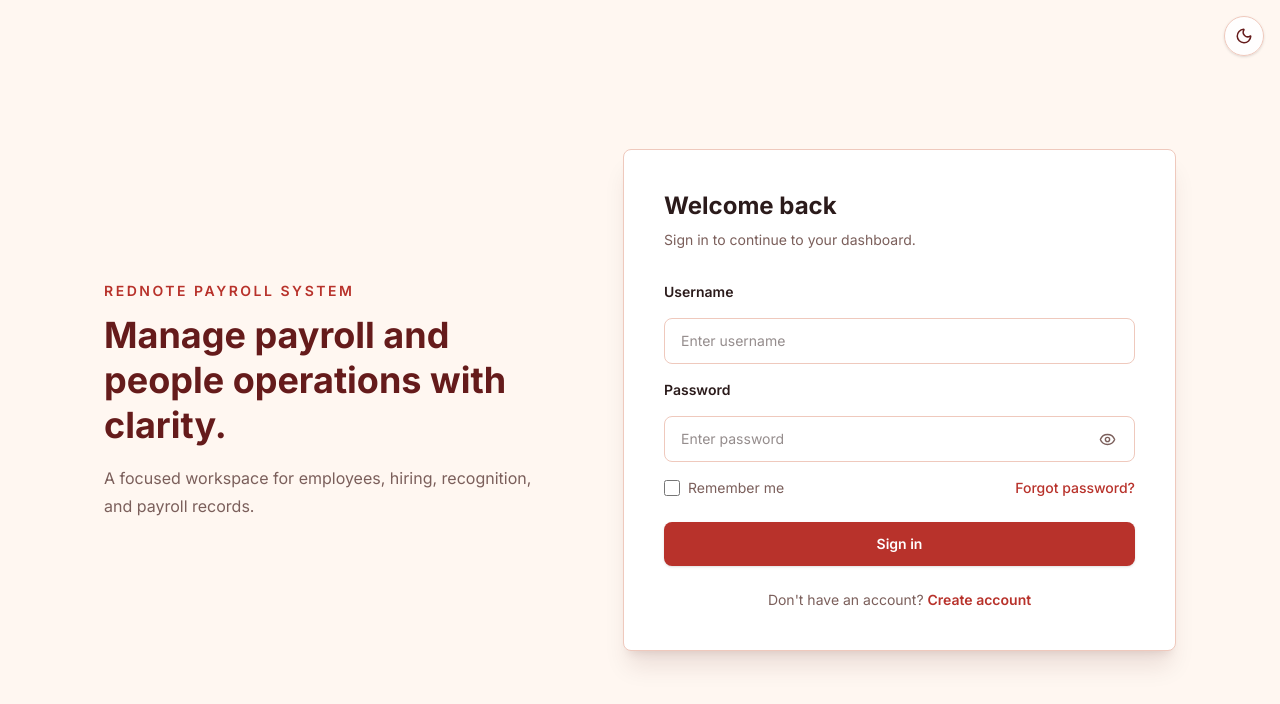
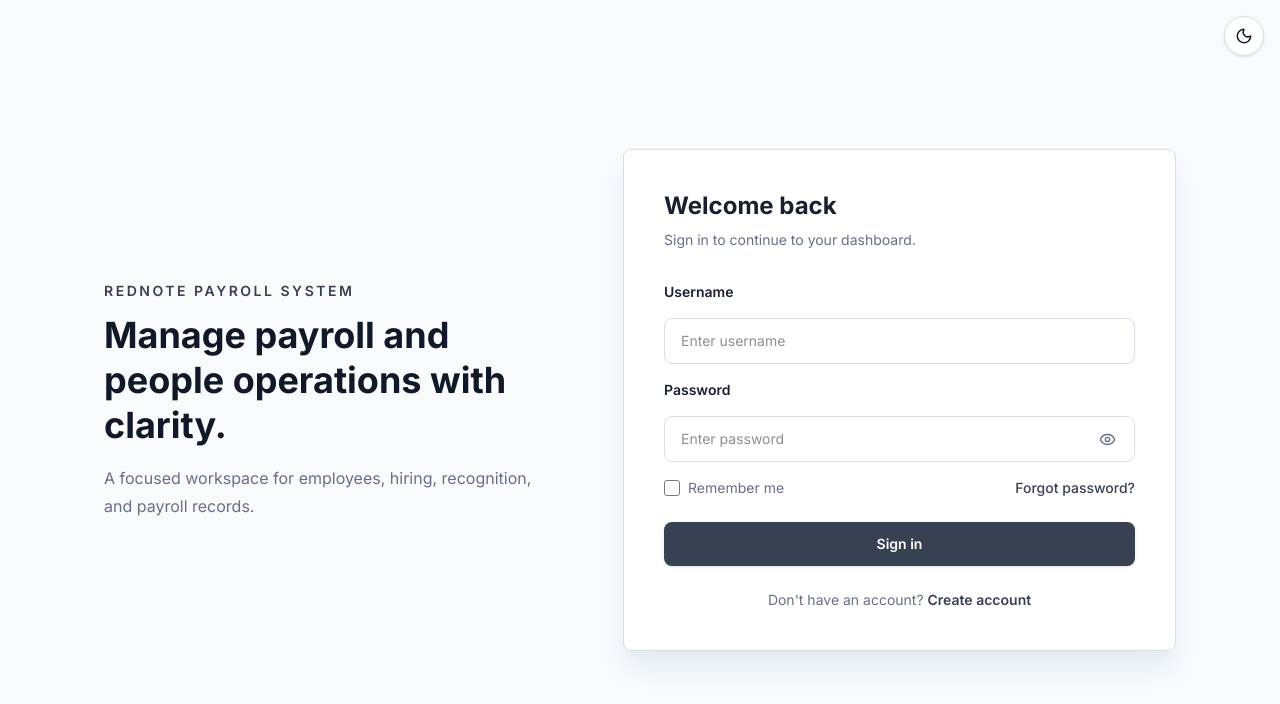
Before and after one commit to nishxnkk/hrms-group-prj-fresh, a React (Vite) app in the folder Frontend/: page /login in a window 1280 px wide. Shown: the top 704 px of the page. Built offline with nearby package versions, Linux system fonts and the light colour scheme; no server answers.

Commit message:
Soften red theme accents

```diff
--- a/Frontend/src/components/layout/Layout.jsx
+++ b/Frontend/src/components/layout/Layout.jsx
@@ -3,7 +3,7 @@ import Sidebar from "./Sidebar";
 
 function Layout({ children }) {
   return (
-    <div className="app-shell min-h-screen bg-[var(--rn-bg)] dark:bg-[#211313]">
+    <div className="app-shell min-h-screen bg-[var(--rn-bg)] dark:bg-slate-950">
       <Sidebar />
 
       <main className="app-main min-h-screen">
--- a/Frontend/src/components/ui/Button.jsx
+++ b/Frontend/src/components/ui/Button.jsx
@@ -14,16 +14,16 @@ const Button = ({
 
     const variants = {
   primary:
-    "bg-[var(--rn-primary)] text-white hover:bg-[var(--rn-primary-hover)] focus:ring-[var(--rn-primary)] dark:bg-[var(--rn-primary)] dark:focus:ring-[var(--rn-primary)]",
+    "bg-[var(--rn-action)] text-white hover:bg-[var(--rn-action-hover)] focus:ring-[var(--rn-action)] dark:bg-[var(--rn-action)] dark:focus:ring-[var(--rn-action)]",
 
   secondary:
     "bg-[var(--rn-gold)] text-white hover:bg-[#a86d24] focus:ring-[var(--rn-gold)] dark:bg-[var(--rn-gold)] dark:text-white dark:hover:bg-[#a86d24] dark:focus:ring-[var(--rn-gold)]",
 
   outline:
-    "border border-[var(--rn-border)] bg-transparent text-[var(--rn-primary)] hover:bg-[var(--rn-soft)] focus:ring-[var(--rn-primary)] dark:border-[#7a3a35] dark:text-[#ffd6cc] dark:hover:bg-[#3a1d1b] dark:focus:ring-[var(--rn-primary)]",
+    "border border-[var(--rn-border)] bg-transparent text-[var(--rn-primary)] hover:bg-[var(--rn-soft)] focus:ring-[var(--rn-primary)] dark:border-slate-700 dark:text-slate-200 dark:hover:bg-slate-800 dark:focus:ring-[var(--rn-primary)]",
 
   ghost:
-    "bg-transparent text-[var(--rn-muted)] hover:bg-[var(--rn-soft)] hover:text-[var(--rn-ink)] dark:text-[#ffd6cc] dark:hover:bg-[#3a1d1b] dark:hover:text-white",
+    "bg-transparent text-[var(--rn-muted)] hover:bg-[var(--rn-soft)] hover:text-[var(--rn-ink)] dark:text-slate-300 dark:hover:bg-slate-800 dark:hover:text-white",
 
   danger:
     "bg-red-600 text-white hover:bg-red-700 focus:ring-red-600 dark:hover:bg-red-700 dark:focus:ring-red-500",
--- a/Frontend/src/components/ui/Table.jsx
+++ b/Frontend/src/components/ui/Table.jsx
@@ -9,7 +9,7 @@ export const Table = ({ children, className = '' }) => {
 };
 
 export const TableHeader = ({ children }) => {
-    return <thead className="bg-gray-50 text-gray-900 font-semibold border-b border-gray-200">{children}</thead>;
+    return <thead className="bg-[var(--rn-action)] text-white font-semibold border-b border-[var(--rn-action-hover)]">{children}</thead>;
 };
 
 export const TableRow = ({ children, className = '' }) => {
@@ -17,7 +17,7 @@ export const TableRow = ({ children, className = '' }) => {
 };
 
 export const TableHead = ({ children, className = '' }) => {
-    return <th className={`p-4 font-semibold text-gray-700 ${className}`}>{children}</th>;
+    return <th className={`p-4 font-semibold text-white ${className}`}>{children}</th>;
 };
 
 export const TableCell = ({ children, className = '' }) => {
--- a/Frontend/src/index.css
+++ b/Frontend/src/index.css
@@ -4,17 +4,20 @@
 
 :root {
   font-family: 'Inter', sans-serif;
-  --rn-bg: #fff7f1;
+  --rn-bg: #f8fafc;
   --rn-surface: #ffffff;
-  --rn-soft: #fbe7df;
-  --rn-border: #efc9bd;
-  --rn-primary: #b8322b;
-  --rn-primary-hover: #94231f;
-  --rn-primary-dark: #651b1b;
-  --rn-ink: #2b1b1b;
-  --rn-muted: #7b5f5b;
+  --rn-soft: #eef2f7;
+  --rn-border: #d8dee8;
+  --rn-primary: #374151;
+  --rn-primary-hover: #1f2937;
+  --rn-primary-dark: #111827;
+  --rn-action: #b4443f;
+  --rn-action-hover: #93312d;
+  --rn-ink: #18202f;
+  --rn-muted: #667085;
   --rn-gold: #c88732;
-  --rn-focus: rgba(184, 50, 43, 0.24);
+  --rn-focus: rgba(55, 65, 81, 0.18);
+  --rn-action-focus: rgba(180, 68, 63, 0.24);
 }
 
 body {
@@ -24,8 +27,8 @@ body {
 }
 
 .dark body {
-  background-color: #211313;
-  color: #fff7f1;
+  background-color: #111827;
+  color: #f8fafc;
 }
 
 @keyframes fadeIn {
@@ -87,14 +90,14 @@ button:not(:disabled):hover,
 [role="button"]:hover,
 a[class*="button"]:hover {
   transform: translateY(-1px);
-  box-shadow: 0 10px 22px rgba(43, 27, 27, 0.12);
+  box-shadow: 0 10px 22px rgba(17, 24, 39, 0.12);
 }
 
 button:not(:disabled):active,
 [role="button"]:active,
 a[class*="button"]:active {
   transform: translateY(0) scale(0.98);
-  box-shadow: 0 4px 10px rgba(43, 27, 27, 0.1);
+  box-shadow: 0 4px 10px rgba(17, 24, 39, 0.1);
 }
 
 .app-shell {
@@ -105,7 +108,7 @@ a[class*="button"]:active {
   padding: 1.5rem;
   overflow-y: auto;
   overscroll-behavior: contain;
-  scrollbar-color: rgba(255, 247, 241, 0.38) transparent;
+  scrollbar-color: rgba(100, 116, 139, 0.4) transparent;
   scrollbar-width: thin;
 }
 
@@ -118,12 +121,12 @@ a[class*="button"]:active {
 }
 
 .app-sidebar::-webkit-scrollbar-thumb {
-  background: rgba(255, 247, 241, 0.28);
+  background: rgba(100, 116, 139, 0.3);
   border-radius: 9999px;
 }
 
 .app-sidebar::-webkit-scrollbar-thumb:hover {
-  background: rgba(255, 247, 241, 0.48);
+  background: rgba(100, 116, 139, 0.52);
 }
 
 .app-brand {
@@ -167,7 +170,7 @@ a[class*="button"]:active {
   max-width: 100%;
 }
 
-/* RedNote-inspired application palette */
+/* Neutral application palette */
 .bg-\[\#020839\],
 .bg-\[\#266ECD\],
 .bg-\[\#0066FF\],
@@ -181,6 +184,27 @@ a[class*="button"]:active {
 .hover\:bg-\[\#3a20d1\]:hover,
 .hover\:bg-\[\#3b62c7\]:hover {
   background-color: var(--rn-primary-hover) !important;
+}
+
+button.bg-\[\#020839\],
+button.bg-\[\#266ECD\],
+button.bg-\[\#0066FF\],
+button.bg-\[\#2C50AB\],
+button.bg-\[\#4a2cf0\],
+button.bg-blue-600,
+a.bg-\[\#266ECD\],
+a.bg-\[\#0066FF\],
+a.bg-\[\#2C50AB\] {
+  background-color: var(--rn-action) !important;
+}
+
+button.hover\:bg-blue-700:hover,
+button.hover\:bg-\[\#3a20d1\]:hover,
+button.hover\:bg-\[\#3b62c7\]:hover,
+a.hover\:bg-blue-700:hover,
+a.hover\:bg-\[\#3a20d1\]:hover,
+a.hover\:bg-\[\#3b62c7\]:hover {
+  background-color: var(--rn-action-hover) !important;
 }
 
 .text-\[\#020839\],
@@ -205,6 +229,38 @@ a[class*="button"]:active {
 .focus\:ring-purple-400:focus,
 .focus\:ring-green-500:focus {
   --tw-ring-color: var(--rn-focus) !important;
+}
+
+.app-main thead {
+  background-color: var(--rn-action) !important;
+  color: #ffffff !important;
+}
+
+.app-main thead th {
+  color: #ffffff !important;
+}
+
+.app-main .bg-red-50:not(button):not(a),
+.app-main .bg-red-100:not(button):not(a),
+.app-main .bg-red-200:not(button):not(a),
+.app-main .dark\:bg-red-900\/30:not(button):not(a),
+.app-main .dark\:bg-red-600:not(button):not(a) {
+  background-color: var(--rn-soft) !important;
+}
+
+.app-main .text-red-300:not(button):not(a),
+.app-main .text-red-400:not(button):not(a),
+.app-main .text-red-500:not(button):not(a),
+.app-main .text-red-600:not(button):not(a),
+.app-main .text-red-700:not(button):not(a),
+.app-main .text-red-800:not(button):not(a) {
+  color: var(--rn-muted) !important;
+}
+
+.app-main .border-red-100:not(button):not(a),
+.app-main .border-red-200:not(button):not(a),
+.app-main .border-red-800:not(button):not(a) {
+  border-color: var(--rn-border) !important;
 }
 
 .bg-gray-50 {
@@ -232,13 +288,13 @@ a[class*="button"]:active {
 .dark .dark\:bg-\[\#020839\],
 .dark .dark\:bg-\[\#1F2429\],
 .dark .dark\:bg-\[\#0C1014\] {
-  background-color: #2a1717 !important;
+  background-color: #18202f !important;
 }
 
 .dark .dark\:text-\[\#AACCFF\],
 .dark .dark\:text-\[\#88AAFF\],
 .dark .dark\:text-\[\#4dabf7\] {
-  color: #ffd6cc !important;
+  color: #d8dee8 !important;
 }
 
 @media (max-width: 1180px) {
@@ -286,7 +342,7 @@ a[class*="button"]:active {
     width: 100%;
     height: auto;
     padding: 0.875rem 1rem;
-    border-bottom: 1px solid rgba(255, 247, 241, 0.16);
+    border-bottom: 1px solid rgba(216, 222, 232, 0.9);
   }
 
   .app-main {
--- a/Frontend/src/pages/LogPage.jsx
+++ b/Frontend/src/pages/LogPage.jsx
@@ -48,12 +48,12 @@ export default function LogPage() {
   };
 
   return (
-    <main className="login-page relative min-h-screen w-full bg-[var(--rn-bg)] text-[var(--rn-ink)] dark:bg-[#211313] dark:text-[#fff7f1]">
+    <main className="login-page relative min-h-screen w-full bg-[var(--rn-bg)] text-[var(--rn-ink)] dark:bg-slate-950 dark:text-slate-100">
       <button
         type="button"
         onClick={toggleTheme}
         aria-label="Toggle theme"
-        className="absolute right-4 top-4 z-20 grid h-10 w-10 place-items-center rounded-full border border-[var(--rn-border)] bg-white/90 text-[var(--rn-primary-dark)] shadow-sm transition hover:bg-[var(--rn-soft)] dark:border-white/10 dark:bg-white/10 dark:text-[#fff7f1]"
+        className="absolute right-4 top-4 z-20 grid h-10 w-10 place-items-center rounded-full border border-[var(--rn-border)] bg-white/90 text-[var(--rn-primary-dark)] shadow-sm transition hover:bg-[var(--rn-soft)] dark:border-white/10 dark:bg-white/10 dark:text-slate-100"
       >
         {isDark ? <Sun size={18} /> : <Moon size={18} />}
       </button>
@@ -63,36 +63,36 @@ export default function LogPage() {
           <p className="mb-3 text-sm font-semibold uppercase tracking-[0.18em] text-[var(--rn-primary)]">
             RedNote PayRoll System
           </p>
-          <h1 className="mb-4 max-w-md text-4xl font-bold leading-tight text-[var(--rn-primary-dark)] dark:text-[#fff7f1]">
+          <h1 className="mb-4 max-w-md text-4xl font-bold leading-tight text-[var(--rn-primary-dark)] dark:text-slate-100">
             Manage payroll and people operations with clarity.
           </h1>
-          <p className="max-w-md text-base leading-7 text-[var(--rn-muted)] dark:text-[#ffd6cc]">
+          <p className="max-w-md text-base leading-7 text-[var(--rn-muted)] dark:text-slate-300">
             A focused workspace for employees, hiring, recognition, and payroll records.
           </p>
         </div>
 
-        <div className="login-card w-full rounded-lg border border-[var(--rn-border)] bg-white p-8 shadow-xl shadow-red-950/10 dark:border-white/10 dark:bg-[#2a1717] md:p-10">
+        <div className="login-card w-full rounded-lg border border-[var(--rn-border)] bg-white p-8 shadow-xl shadow-slate-200/80 dark:border-white/10 dark:bg-slate-900 md:p-10">
           <div className="mb-8">
             <h2 className="text-2xl font-bold text-[var(--rn-ink)] dark:text-white">Welcome back</h2>
-            <p className="mt-2 text-sm text-[var(--rn-muted)] dark:text-[#ffd6cc]">
+            <p className="mt-2 text-sm text-[var(--rn-muted)] dark:text-slate-300">
               Sign in to continue to your dashboard.
             </p>
           </div>
 
           <form onSubmit={handleSubmit} className="flex flex-col gap-4">
-              <label className="text-sm font-semibold text-[var(--rn-ink)] dark:text-[#fff7f1]">Username</label>
+              <label className="text-sm font-semibold text-[var(--rn-ink)] dark:text-slate-100">Username</label>
               <input
                 type="text"
                 value={username}
                 onChange={(e) => setUsername(e.target.value)}
                 required
-                className="w-full rounded-lg border border-[var(--rn-border)] bg-white px-4 py-3 text-sm text-[var(--rn-ink)] outline-none transition focus:border-[var(--rn-primary)] focus:ring-4 focus:ring-[var(--rn-focus)] dark:border-white/10 dark:bg-[#211313] dark:text-white"
+                className="w-full rounded-lg border border-[var(--rn-border)] bg-white px-4 py-3 text-sm text-[var(--rn-ink)] outline-none transition focus:border-[var(--rn-primary)] focus:ring-4 focus:ring-[var(--rn-focus)] dark:border-white/10 dark:bg-slate-950 dark:text-white"
                 autoComplete="username"
                 placeholder="Enter username"
               />
               {usernameError && <p className="text-red-500 text-xs mt-1">Username is required.</p>}
 
-              <label className="text-sm font-semibold text-[var(--rn-ink)] dark:text-[#fff7f1]">Password</label>
+              <label className="text-sm font-semibold text-[var(--rn-ink)] dark:text-slate-100">Password</label>
               <div className="relative">
                 <input
                   type={showPassword ? "text" : "password"}
@@ -100,7 +100,7 @@ export default function LogPage() {
                   onChange={(e) => setPassword(e.target.value)}
                   required
                   minLength={8}
-                  className="w-full rounded-lg border border-[var(--rn-border)] bg-white px-4 py-3 pr-12 text-sm text-[var(--rn-ink)] outline-none transition focus:border-[var(--rn-primary)] focus:ring-4 focus:ring-[var(--rn-focus)] dark:border-white/10 dark:bg-[#211313] dark:text-white"
+                  className="w-full rounded-lg border border-[var(--rn-border)] bg-white px-4 py-3 pr-12 text-sm text-[var(--rn-ink)] outline-none transition focus:border-[var(--rn-primary)] focus:ring-4 focus:ring-[var(--rn-focus)] dark:border-white/10 dark:bg-slate-950 dark:text-white"
                   autoComplete="current-password"
                   placeholder="Enter password"
                 />
@@ -108,7 +108,7 @@ export default function LogPage() {
                   type="button"
                   onClick={() => setShowPassword(!showPassword)}
                   aria-label={showPassword ? "Hide password" : "Show password"}
-                  className="absolute right-3 top-1/2 grid h-8 w-8 -translate-y-1/2 place-items-center rounded-full text-[var(--rn-muted)] transition hover:bg-[var(--rn-soft)] hover:text-[var(--rn-primary)] dark:text-[#ffd6cc] dark:hover:bg-white/10"
+                  className="absolute right-3 top-1/2 grid h-8 w-8 -translate-y-1/2 place-items-center rounded-full text-[var(--rn-muted)] transition hover:bg-[var(--rn-soft)] hover:text-[var(--rn-primary)] dark:text-slate-300 dark:hover:bg-white/10"
                 >
                   {showPassword ? <EyeOff size={17} /> : <Eye size={17} />}
                 </button>
@@ -116,7 +116,7 @@ export default function LogPage() {
               {passwordError && <p className="text-red-500 text-xs mt-1">Password must be at least 8 characters long.</p>}
 
               <div className="flex items-center justify-between gap-3 text-sm">
-                <label className="flex items-center gap-2 text-[var(--rn-muted)] dark:text-[#ffd6cc]">
+                <label className="flex items-center gap-2 text-[var(--rn-muted)] dark:text-slate-300">
                   <input type="checkbox" className="h-4 w-4 rounded border-[var(--rn-border)] accent-[var(--rn-primary)]" />
                   Remember me
                 </label>
@@ -127,7 +127,7 @@ export default function LogPage() {
                 Sign in
               </button>
 
-              <div className="pt-2 text-center text-sm text-[var(--rn-muted)] dark:text-[#ffd6cc]">
+              <div className="pt-2 text-center text-sm text-[var(--rn-muted)] dark:text-slate-300">
                 Don't have an account?{" "}
                 <Link to="/Signup" className="font-semibold text-[var(--rn-primary)]">Create account</Link>
               </div>
--- a/Frontend/src/pages/SignUp.jsx
+++ b/Frontend/src/pages/SignUp.jsx
@@ -33,7 +33,7 @@ const SignUp = () => {
 
   useEffect(() => {
     const previous = document.body.style.backgroundColor;
-    document.body.style.backgroundColor = '#fff7f1';
+    document.body.style.backgroundColor = '#f8fafc';
     return () => {
       document.body.style.backgroundColor = previous;
     };
```
Also changed, not shown: Frontend/src/components/layout/Sidebar.jsx (+8 -8 lines).
